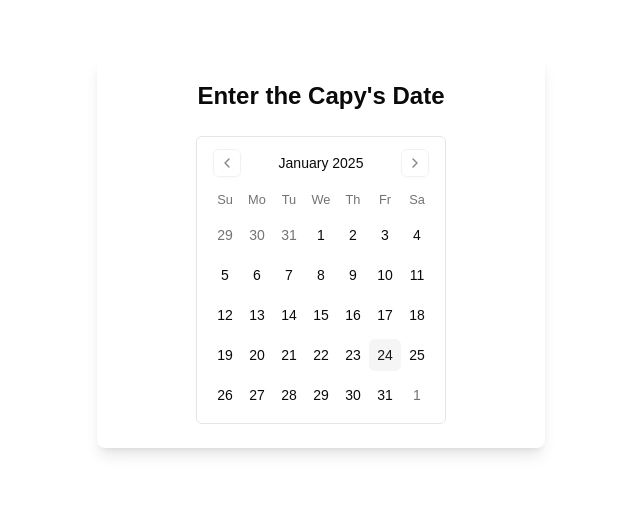
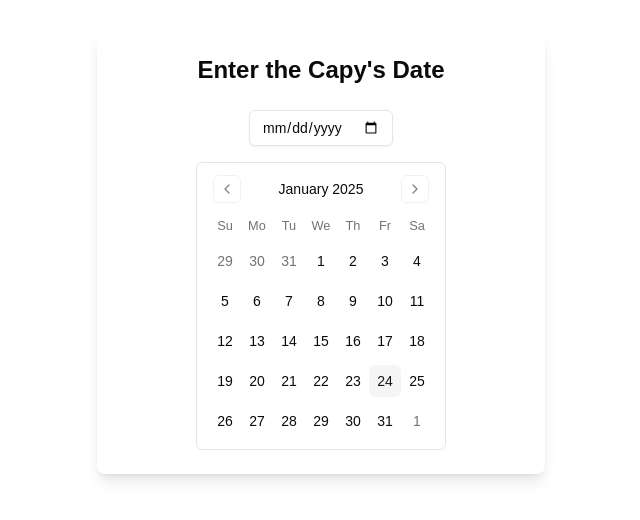
Before and after one commit to brandonwong91/baby-capy, a Next.js app: page / in a window 1280 px wide. Shown: the part 148-668 px from the top of the page, without its empty margins (319-959 px from the left). Built offline with nearby package versions, Linux system fonts and the light colour scheme.

Commit message:
Update input

```diff
--- a/app/dashboard/page.tsx
+++ b/app/dashboard/page.tsx
@@ -1,39 +1,63 @@
-'use client'
+"use client";
 
-import { useEffect, useState } from 'react'
-import CountUp from 'react-countup'
-import { differenceInDays, differenceInWeeks, differenceInYears, differenceInMonths } from 'date-fns'
-import { useRouter } from 'next/navigation'
+import { useEffect, useState } from "react";
+import CountUp from "react-countup";
+import {
+  differenceInDays,
+  differenceInWeeks,
+  differenceInYears,
+  differenceInMonths,
+} from "date-fns";
+import { useRouter } from "next/navigation";
+import ReactConfetti from "react-confetti";
 
 export default function Dashboard() {
-  const [mounted, setMounted] = useState(false)
-  const router = useRouter()
-  const targetDate = new Date('2024-05-09')
-  const currentDate = new Date()
+  const [mounted, setMounted] = useState(false);
+  const [windowSize, setWindowSize] = useState({
+    width: typeof window !== "undefined" ? window.innerWidth : 0,
+    height: typeof window !== "undefined" ? window.innerHeight : 0,
+  });
+  const router = useRouter();
+  const targetDate = new Date("2024-05-09");
+  const currentDate = new Date();
 
   useEffect(() => {
-    const isAuthenticated = localStorage.getItem('isDateAuthenticated');
-    if (isAuthenticated !== 'true') {
-      router.push('/');
+    const isAuthenticated = localStorage.getItem("isDateAuthenticated");
+    if (isAuthenticated !== "true") {
+      router.push("/");
     }
-    setMounted(true)
-  }, [router])
+    setMounted(true);
 
-  const years = differenceInYears(currentDate, targetDate)
-  const months = differenceInMonths(currentDate, targetDate)
-  const weeks = differenceInWeeks(currentDate, targetDate)
-  const days = differenceInDays(currentDate, targetDate)
+    const handleResize = () => {
+      setWindowSize({
+        width: window.innerWidth,
+        height: window.innerHeight,
+      });
+    };
 
-  useEffect(() => {
-    setMounted(true)
-  }, [])
+    window.addEventListener("resize", handleResize);
+    return () => window.removeEventListener("resize", handleResize);
+  }, [router]);
 
-  if (!mounted) return null
+  const years = differenceInYears(currentDate, targetDate);
+  const months = differenceInMonths(currentDate, targetDate);
+  const weeks = differenceInWeeks(currentDate, targetDate);
+  const days = differenceInDays(currentDate, targetDate);
+
+  if (!mounted) return null;
 
   return (
     <main className="flex min-h-screen flex-col items-center justify-center p-24">
+      <ReactConfetti
+        width={windowSize.width}
+        height={windowSize.height}
+        recycle={false}
+        numberOfPieces={500}
+      />
       <div className="w-full max-w-2xl p-8 bg-white rounded-lg shadow-lg">
-        <h1 className="text-3xl font-bold text-center mb-8">Time Since May 9th, 2024</h1>
+        <h1 className="text-3xl font-bold text-center mb-8">
+          Time since Brad&apos;s birthday
+        </h1>
         <div className="grid grid-cols-4 gap-6">
           <div className="text-center">
             <h2 className="text-xl font-semibold mb-2">Years</h2>
@@ -70,5 +94,5 @@ export default function Dashboard() {
         </div>
       </div>
     </main>
-  )
+  );
 }
--- a/app/page.tsx
+++ b/app/page.tsx
@@ -3,6 +3,8 @@
 import { useEffect, useState } from "react";
 import { Calendar } from "@/components/ui/calendar";
 import { useRouter } from "next/navigation";
+import { Input } from "@/components/ui/input";
+import { format } from "date-fns";
 
 export default function Home() {
   const [date, setDate] = useState<Date | undefined>(undefined);
@@ -18,6 +20,20 @@ export default function Home() {
   const handleDateSelect = (selectedDate: Date | undefined) => {
     if (selectedDate) {
       const inputDate = new Date(selectedDate);
+      checkAndNavigate(inputDate);
+    }
+    setDate(selectedDate);
+  };
+
+  const handleInputChange = (e: React.ChangeEvent<HTMLInputElement>) => {
+    const inputDate = new Date(e.target.value);
+    if (!isNaN(inputDate.getTime())) {
+      setDate(inputDate);
+      checkAndNavigate(inputDate);
+    }
+  };
+
+  const checkAndNavigate = (inputDate: Date) => {
     if (
       inputDate.getDate() === 9 &&
       inputDate.getMonth() === 4 &&
@@ -26,8 +42,6 @@ export default function Home() {
       localStorage.setItem("isDateAuthenticated", "true");
       router.push("/dashboard");
     }
-    }
-    setDate(selectedDate);
   };
 
   return (
@@ -36,6 +50,12 @@ export default function Home() {
         <h1 className="text-2xl font-bold text-center mb-6">
           Enter the Capy&apos;s Date
         </h1>
+        <Input
+          type="date"
+          value={date ? format(date, "yyyy-MM-dd") : ""}
+          onChange={handleInputChange}
+          className="mb-4 w-fit"
+        />
         <Calendar
           mode="single"
           selected={date}
--- /dev/null
+++ b/components/ui/input.tsx
@@ -0,0 +1,22 @@
+import * as React from "react"
+
+import { cn } from "@/lib/utils"
+
+const Input = React.forwardRef<HTMLInputElement, React.ComponentProps<"input">>(
+  ({ className, type, ...props }, ref) => {
+    return (
+      <input
+        type={type}
+        className={cn(
+          "flex h-9 w-full rounded-md border border-input bg-transparent px-3 py-1 text-base shadow-sm transition-colors file:border-0 file:bg-transparent file:text-sm file:font-medium file:text-foreground placeholder:text-muted-foreground focus-visible:outline-none focus-visible:ring-1 focus-visible:ring-ring disabled:cursor-not-allowed disabled:opacity-50 md:text-sm",
+          className
+        )}
+        ref={ref}
+        {...props}
+      />
+    )
+  }
+)
+Input.displayName = "Input"
+
+export { Input }
--- a/package.json
+++ b/package.json
@@ -17,6 +17,7 @@
     "lucide-react": "^0.474.0",
     "next": "15.1.6",
     "react": "^19.0.0",
+    "react-confetti": "^6.2.2",
     "react-countup": "^6.5.3",
     "react-day-picker": "8.10.1",
     "react-dom": "^19.0.0",
```
Also changed, not shown: 2 other files (tests, documents, lock files or other folders). Lines whose indentation alone changed are shown as unchanged.
